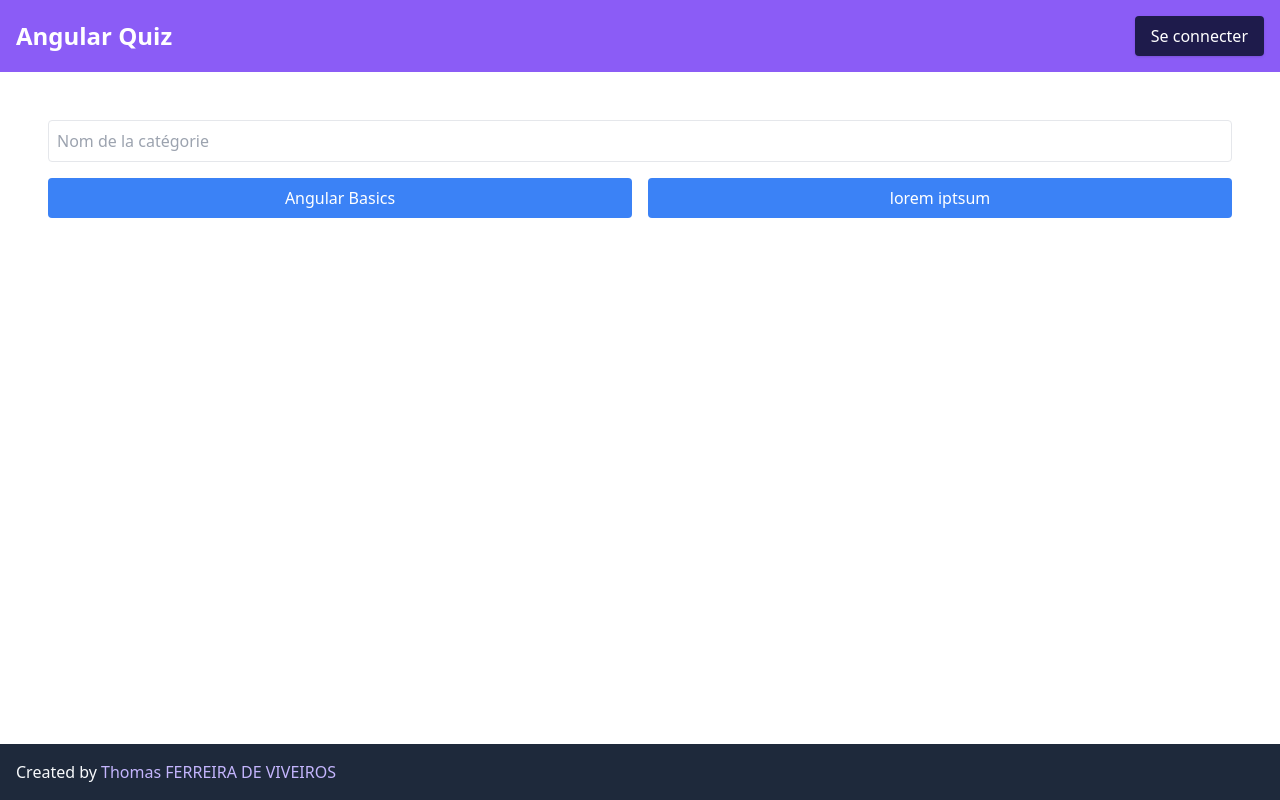
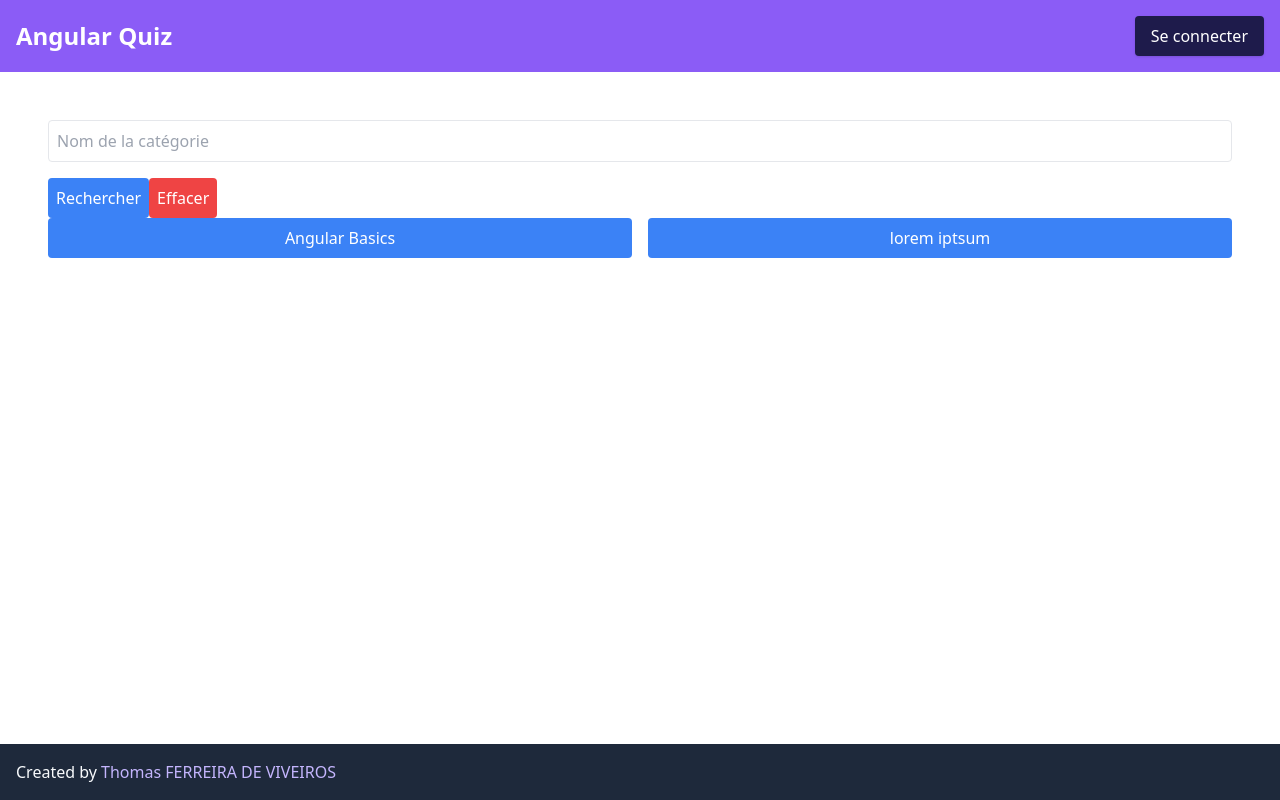
Before and after one commit to Dorianmav/Angular-M2, an Angular app: page /categories in a window 1280 px wide. Built offline with nearby package versions, Linux system fonts and the light colour scheme; data requests are answered from the project's data file.

Commit message:
Ajout champs recherche

```diff
--- a/src/app/categorie/categorie.component.html
+++ b/src/app/categorie/categorie.component.html
@@ -1,9 +1,14 @@
 <section class="categories p-4">
-  <input type="text" id="catName" name="catName" class="w-full p-2 border rounded mb-4"
-         placeholder="Nom de la catégorie">
+  <form>
+    <input type="text" id="catName" name="catName" class="w-full p-2 border rounded mb-4"
+           placeholder="Nom de la catégorie" [(ngModel)]="searchCategory">
+    <button class="p-2 bg-blue-500 text-white rounded hover:bg-blue-600" (click)="searchCategoryByName()">Rechercher</button>
+    <!-- clear btn -->
+    <button class="p-2 bg-red-500 text-white rounded hover:bg-red-600" (click)="clearSearch()">Effacer</button>
+  </form>
 
   <div class="grid grid-cols-2 gap-4">
-    <button *ngFor="let categorie of categories"
+    <button *ngFor="let categorie of filteredCategories"
             class="p-2 bg-blue-500 text-white rounded hover:bg-blue-600"
             (click)="goToQuizCategory(categorie.id)"
     >
--- a/src/app/categorie/categorie.component.ts
+++ b/src/app/categorie/categorie.component.ts
@@ -9,6 +9,8 @@ import {CategorieService} from "../shared/services/categorie.service";
 export class CategorieComponent implements OnInit {
 
   categories: any[] = this.categoryService.categories;
+  filteredCategories: any[] = this.categories;
+  searchCategory = '';
 
   constructor(private categoryService: CategorieService) {
   }
@@ -21,4 +23,16 @@ export class CategorieComponent implements OnInit {
   goToQuizCategory(categoryId: number) {
     this.categoryService.goToQuizCategory(categoryId);
   }
+
+  searchCategoryByName() {
+    console.log(this.searchCategory)
+    this.filteredCategories = this.categories.filter(
+      (category) => category.categoryLabel.toLowerCase().includes(this.searchCategory.toLowerCase())
+    );
+  }
+
+  clearSearch() {
+    this.searchCategory = '';
+    this.filteredCategories = this.categories;
+  }
 }
```
